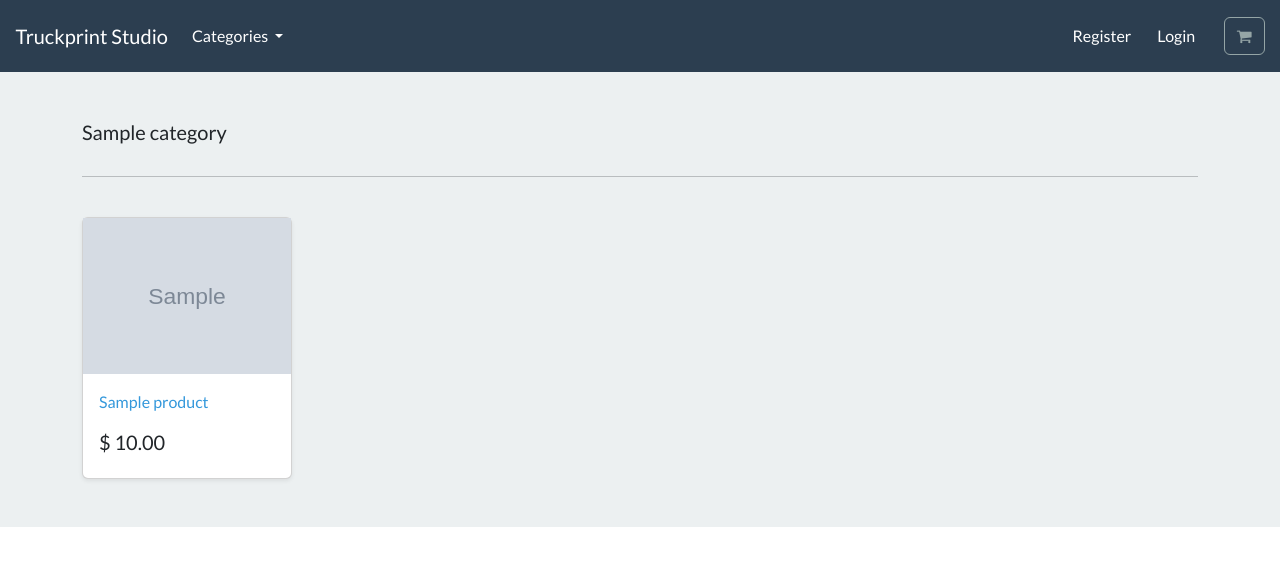
After one commit to 11florin/ecommerce_pod_ms4, a Django app: a page that uses store/templates/store/base.html in a window 1280 px wide. The commit adds this page. Shown: the top 566 px of the page. Run offline with Django 3.2, Linux system fonts and the light colour scheme; tables that the repository leaves empty hold one stand-in row (values such as "Sample post"); grey boxes marked "Sample" are stand-in pictures; some libraries are stand-ins or nearby versions.

Commit message:
Added list category

```diff
--- a/store/models.py
+++ b/store/models.py
@@ -15,8 +15,8 @@ class Category(models.Model):
     def __str__(self):
         return self.name
 
-    # def get_absolute_url(self):
-    #     return reverse("list-category", args=[self.slug])
+    def get_absolute_url(self):
+        return reverse("list-category", args=[self.slug])
 
 
 class Product(models.Model):
--- a/store/templates/store/base.html
+++ b/store/templates/store/base.html
@@ -93,7 +93,7 @@
 
                         {% for category in all_categories %}
                         <li>
-                            <a class="dropdown-item" href=""> {{ category.name }} </a>
+                            <a class="dropdown-item" href="{{ category.get_absolute_url }}"> {{ category.name }} </a>
                         </li>
                         {% endfor %}
 
--- /dev/null
+++ b/store/templates/store/list-category.html
@@ -0,0 +1,49 @@
+{% extends "./base.html" %}
+
+{% load static %}
+
+
+{% block content %}
+
+
+<main>
+
+  <div class="album py-5 bg-light">
+    <div class="container">
+
+      <div class="pb-3 h5"> {{ category.name | capfirst }} </div>
+
+
+      <hr>
+
+      <br>
+
+
+      <div class="row row-cols-1 row-cols-sm-2 row-cols-md-5 g-3">
+
+        {% for product in products %}
+        <div class="col">
+          <div class="card shadow-sm">
+          <img class="img-fluid" alt="Responsive image" src="{{ product.image.url }}">
+
+            <div class="card-body">
+              <p class="card-text">
+                <a class="text-info text-decoration-none" href="{{ product.get_absolute_url }}"> {{ product.title }} </a>
+              </p>
+              <div class="d-flex justify-content-between align-items-center">
+                <h5> $ {{ product.price }} </h5>
+              </div>
+            </div>
+          </div>
+        </div>
+
+        {% endfor %}
+
+      </div>
+    </div>
+  </div>
+
+
+</main>
+
+{% endblock %}
--- a/store/urls.py
+++ b/store/urls.py
@@ -2,7 +2,10 @@ from django.urls import path
 
 from . import views
 
+
 urlpatterns = [
     path("", views.store, name="store"),
     path("product/<slug:slug>/", views.product_info, name="product-info"),
+    path("search/<slug:category_slug>/", views.list_category, name="list-category"),
+
 ]
--- a/store/views.py
+++ b/store/views.py
@@ -19,6 +19,17 @@ def categories(request):
         "all_categories": all_categories
     }
 
+
+def list_category(request, category_slug=None):
+    category = get_object_or_404(Category, slug=category_slug)
+    products = Product.objects.filter(category=category)
+
+    return render(request, "store/list-category.html", {
+        "category":category,
+        "products":products,
+    })
+
+
 def product_info(request, slug):
     product = get_object_or_404(Product, slug=slug)
     context = {
```
